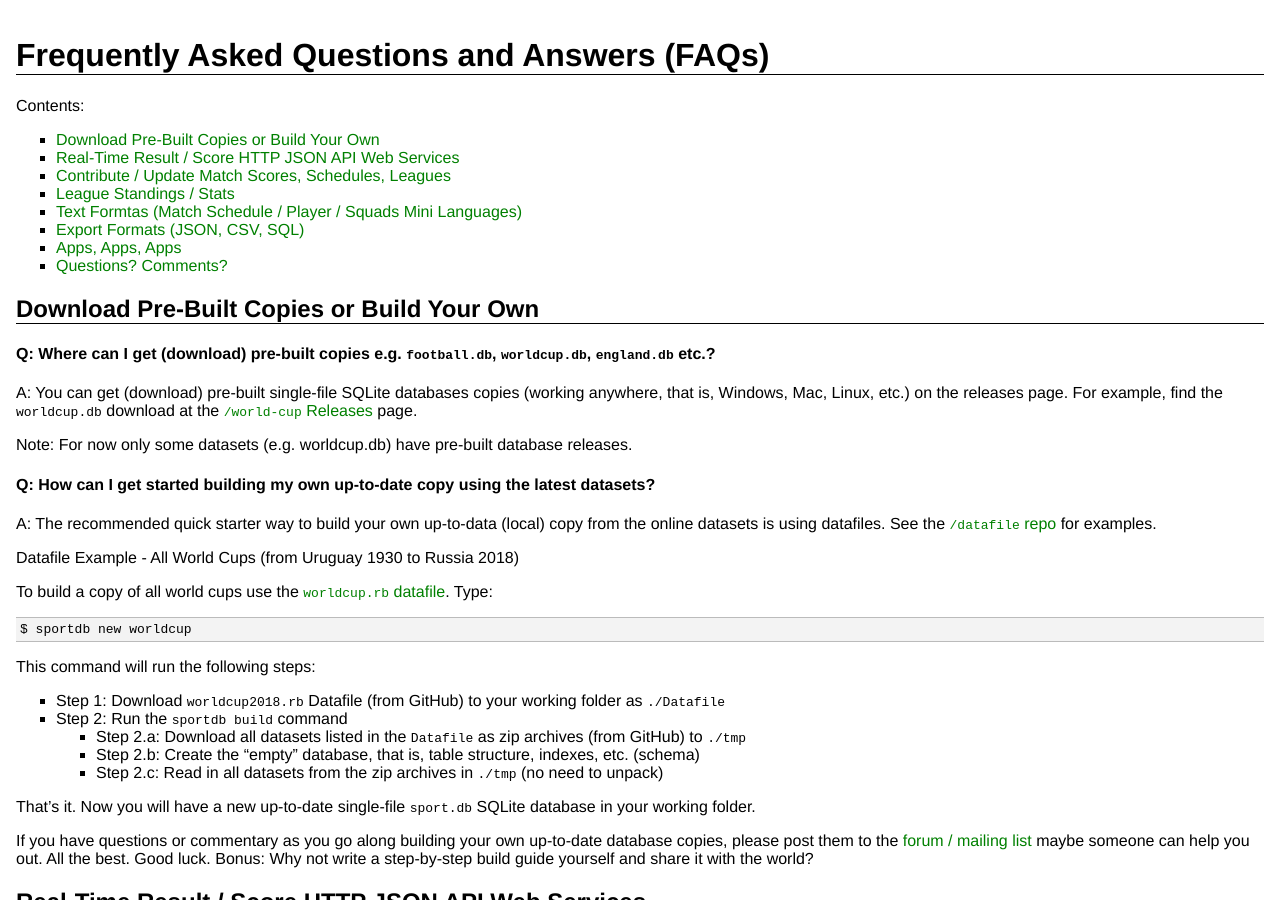
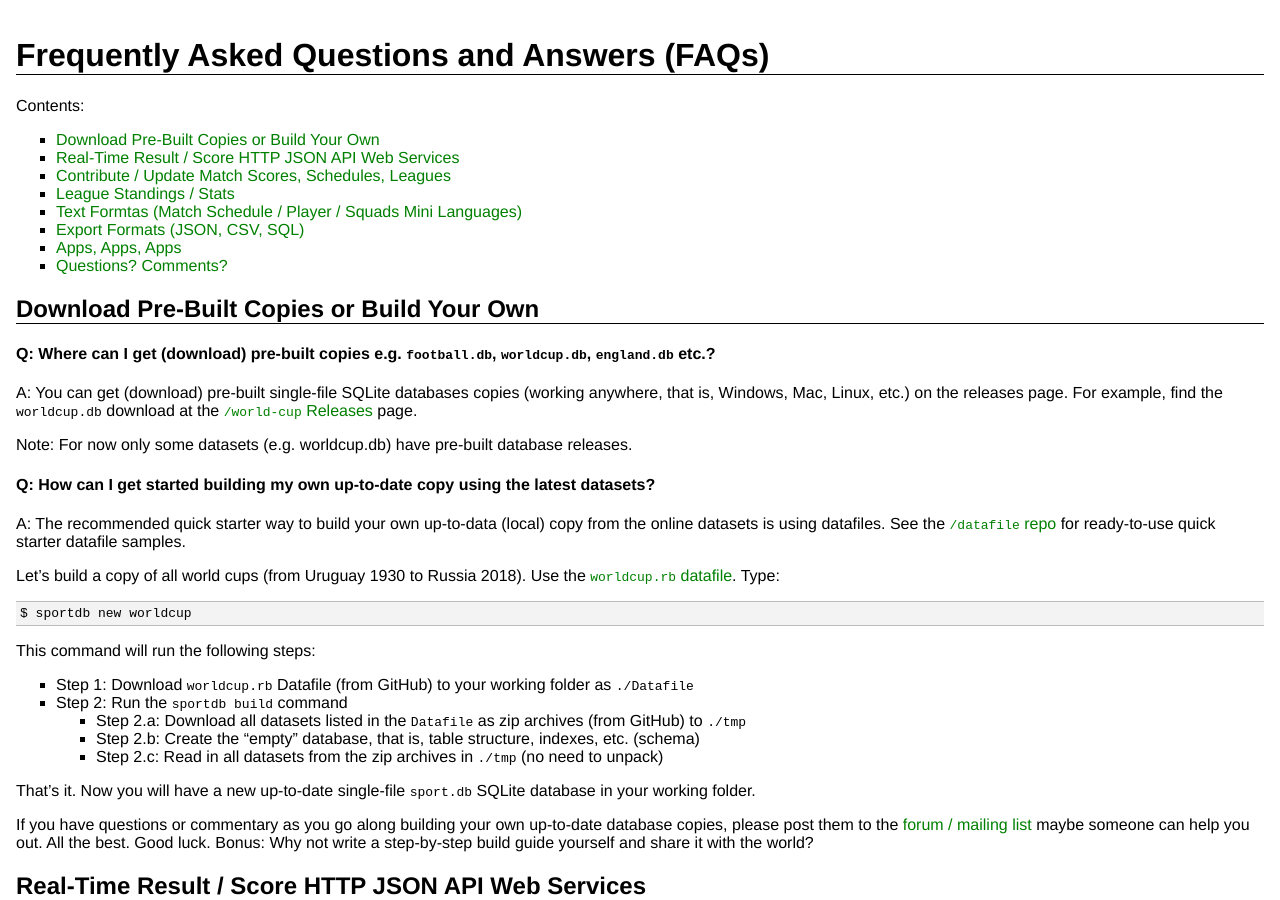
Before and after one commit to openfootball/docs, a Jekyll site: the page built from questions.md, in a window 1280 px wide and 900 px high. Built offline with Jekyll 4.4.1, drawn with Linux system fonts in a browser that asks for light colours.

Commit message:
Update questions.md

```diff
--- a/questions.md
+++ b/questions.md
@@ -35,24 +35,22 @@ Note: For now only some datasets (e.g. worldcup.db) have pre-built database rele
 #### Q: How can I get started building my own up-to-date copy using the latest datasets?
 
 A: The recommended quick starter way to build your own up-to-data (local) copy from the online datasets is using datafiles.
-See the [`/datafile` repo](https://github.com/openfootball/datafile) for examples.
+See the [`/datafile` repo](https://github.com/openfootball/datafile) for ready-to-use quick starter datafile samples.
 
-Datafile Example - All World Cups (from Uruguay 1930 to Russia 2018)
-
-To build a copy of all world cups use the [`worldcup.rb` datafile](https://github.com/openfootball/datafile/blob/master/worldcup.rb).
-Type:
+Let's build a copy of all world cups (from Uruguay 1930 to Russia 2018). Use the [`worldcup.rb` datafile](https://github.com/openfootball/datafile/blob/master/worldcup.rb). Type:
 
     $ sportdb new worldcup
 
 This command will run the following steps:
 
-- Step 1:  Download `worldcup2018.rb` Datafile (from GitHub) to your working folder as `./Datafile`
+- Step 1:  Download `worldcup.rb` Datafile (from GitHub) to your working folder as `./Datafile`
 - Step 2:  Run the `sportdb build` command
-    - Step 2.a:  Download all datasets listed in the `Datafile` as zip archives (from GitHub) to `./tmp`
-    - Step 2.b:  Create the "empty" database, that is, table structure, indexes, etc. (schema)
-    - Step 2.c:  Read in all datasets from the zip archives in `./tmp` (no need to unpack)
+  - Step 2.a:  Download all datasets listed in the `Datafile` as zip archives (from GitHub) to `./tmp`
+  - Step 2.b:  Create the "empty" database, that is, table structure, indexes, etc. (schema)
+  - Step 2.c:  Read in all datasets from the zip archives in `./tmp` (no need to unpack)
 
 That's it. Now you will have a new up-to-date single-file `sport.db` SQLite database in your working folder.
+
 
 <!--
 See the [How to Build Your Own Copy](http://openfootball.github.io/build.html) page
```
